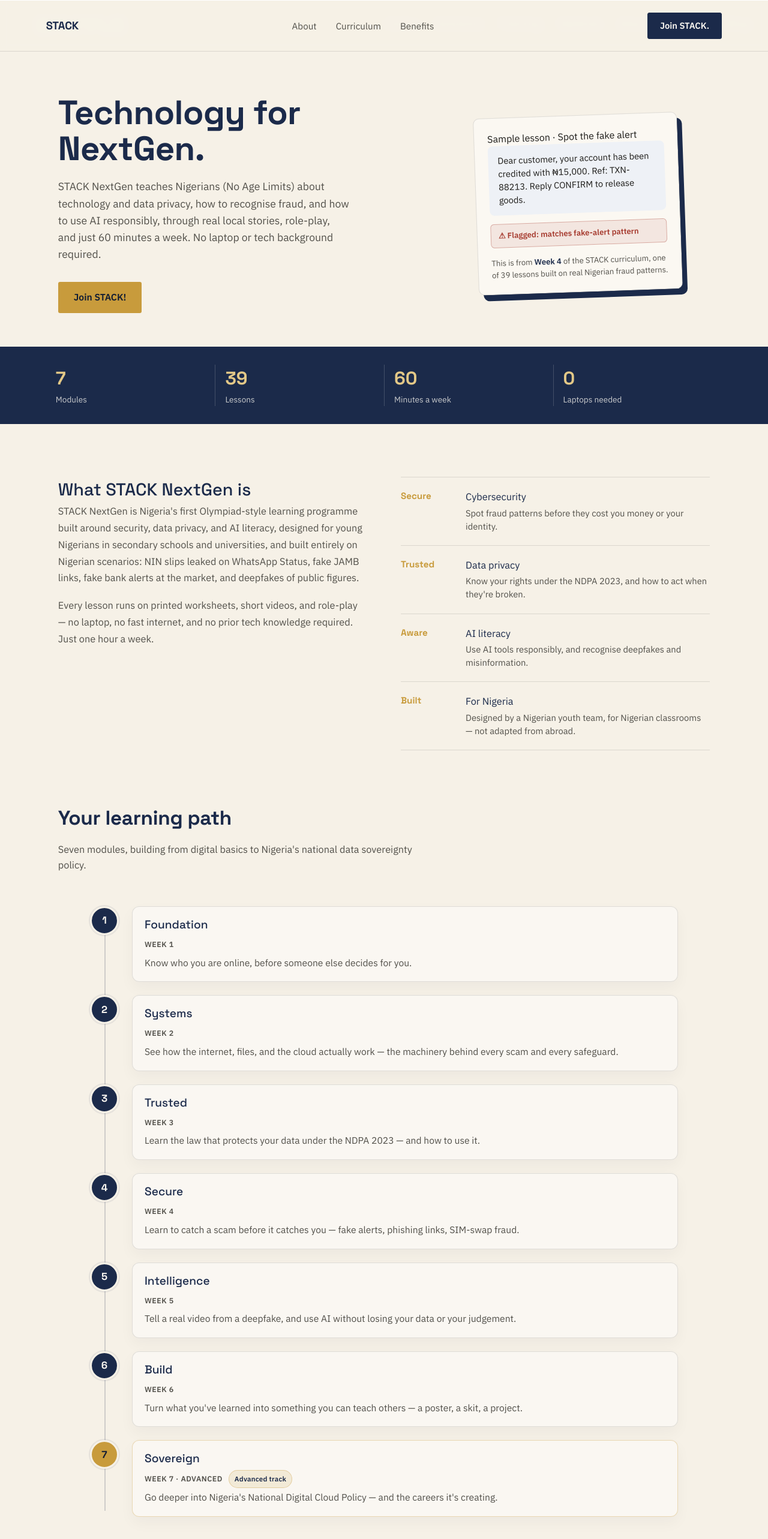
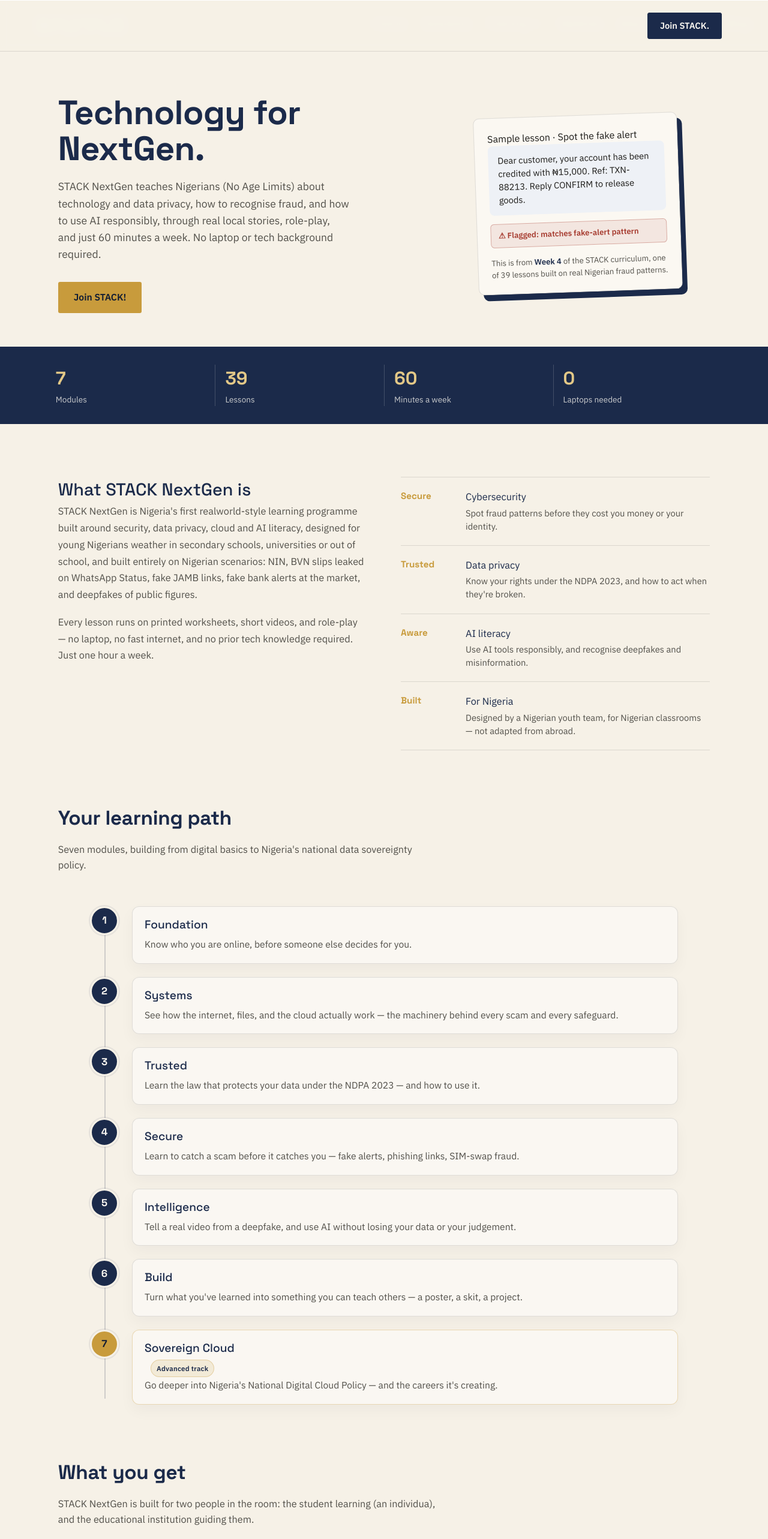
Before and after one commit to BpurpleHq/bpurplehq-web, a Next.js app: page /stack-nextgen in a window 1280 px wide. Shown: the top 2566 px of the page at 60% size. Built offline with nearby package versions, Linux system fonts and the light colour scheme.

Commit message:
stack form

```diff
--- a/app/stack-nextgen/page.tsx
+++ b/app/stack-nextgen/page.tsx
@@ -22,49 +22,49 @@
   {
     num: "1",
     name: "Foundation",
-    weeks: "Week 1",
+    // weeks: "Week 1",
     hook: "Know who you are online, before someone else decides for you.",
     advanced: false,
   },
   {
     num: "2",
     name: "Systems",
-    weeks: "Week 2",
+    // weeks: "Week 2",
     hook: "See how the internet, files, and the cloud actually work — the machinery behind every scam and every safeguard.",
     advanced: false,
   },
   {
     num: "3",
     name: "Trusted",
-    weeks: "Week 3",
+    // weeks: "Week 3",
     hook: "Learn the law that protects your data under the NDPA 2023 — and how to use it.",
     advanced: false,
   },
   {
     num: "4",
     name: "Secure",
-    weeks: "Week 4",
+    // weeks: "Week 4",
     hook: "Learn to catch a scam before it catches you — fake alerts, phishing links, SIM-swap fraud.",
     advanced: false,
   },
   {
     num: "5",
     name: "Intelligence",
-    weeks: "Week 5",
+    // weeks: "Week 5",
     hook: "Tell a real video from a deepfake, and use AI without losing your data or your judgement.",
     advanced: false,
   },
   {
     num: "6",
     name: "Build",
-    weeks: "Week 6",
+    // weeks: "Week 6",
     hook: "Turn what you've learned into something you can teach others — a poster, a skit, a project.",
     advanced: false,
   },
   {
     num: "7",
-    name: "Sovereign",
-    weeks: "Week 7 · Advanced",
+    name: "Sovereign Cloud",
+    // weeks: "Week 7 · Advanced",
     hook: "Go deeper into Nigeria's National Digital Cloud Policy — and the careers it's creating.",
     advanced: true,
   },
@@ -72,11 +72,11 @@
 
 const LEARNER_BENEFITS = [
 
-"- Career head start: Get an early introduction to in-demand fields like cybersecurity, data protection, and cloud computing.",
-"- Zero-barrier entry: Join the pilot at no cost, so anyone can start learning immediately.",
-"- Practical, Nigeria-focused skills: Work through real-life scenarios like fake bank alerts, SMS and EMail phishing attempts, and deepfake scams instead of abstract theory.",
-"- Recognised achievement: Earn a completion certificate, with top performers gaining recognition to showcase your skills." ,
-"- Confidence to handle real online threats: Individuals gain practical skills to identify and respond to common scams.",
+"Career head start: Get an early introduction to in-demand fields like cybersecurity, data protection, and cloud computing.",
+"Zero-barrier entry: Join the cohort at no cost, so anyone can start learning immediately.",
+"Practical, Nigeria-focused skills: Work through real-life scenarios like fake bank alerts, SMS and EMail phishing attempts, and deepfake scams instead of abstract theory.",
+"Recognised achievement: Earn a completion certificate, with top performers gaining recognition to showcase your skills." ,
+"Confidence to handle real online threats: Individuals gain practical skills to identify and respond to common scams.",
 
 ];
 
@@ -190,13 +190,13 @@
     >
       {/* Nav */}
       <nav className={styles.nav}>
-        <div className={styles.navMark}>
+        {/* <div className={styles.navMark}>
           STACK
-        </div>
+        </div> */}
         <div className={styles.navLinks}>
-          <a href="#about">About</a>
+          {/* <a href="#about">About</a>
           <a href="#curriculum">Curriculum</a>
-          <a href="#benefits">Benefits</a>
+          <a href="#benefits">Benefits</a> */}
         </div>
         <a href="#signup" className={styles.navCta}>
           Join STACK.
@@ -274,9 +274,9 @@
               What STACK NextGen is
             </h2>
             <p>
-              STACK NextGen is Nigeria&apos;s first Olympiad-style learning programme built
-              around security, data privacy, and AI literacy, designed for young Nigerians in
-              secondary schools and universities, and built entirely on Nigerian scenarios: NIN
+              STACK NextGen is Nigeria&apos;s first realworld-style learning programme built
+              around security, data privacy, cloud and AI literacy, designed for young Nigerians weather in
+              secondary schools, universities or out of school, and built entirely on Nigerian scenarios: NIN, BVN
               slips leaked on WhatsApp Status, fake JAMB links, fake bank alerts at the market,
               and deepfakes of public figures.
             </p>
@@ -332,7 +332,7 @@
               <div className={styles.pathDot}>{m.num}</div>
               <div className={styles.pathBody}>
                 <h3>{m.name}</h3>
-                <span className={styles.pathWeeks}>{m.weeks}</span>
+                {/* <span className={styles.pathWeeks}>{m.weeks}</span> */}
                 {m.advanced && <span className={styles.pathBadge}>Advanced track</span>}
                 <p className={styles.pathHook}>{m.hook}</p>
               </div>
@@ -372,7 +372,7 @@
       <section id="signup" className={styles.signupSection}>
         <div className={styles.signupInner}>
           <div className={styles.signupIntro}>
-            <h2>Join the pilot</h2>
+            <h2>Join the cohort</h2>
             <p>
               Tell us a bit about yourself and we&apos;ll get you set up — whether you&apos;re
               here to learn, or here to teach.
--- a/components/Navbar.tsx
+++ b/components/Navbar.tsx
@@ -2,7 +2,7 @@
 
 import { useState, useEffect } from "react";
 import { motion, AnimatePresence } from "framer-motion";
-import { X } from "lucide-react";
+import { X, ChevronDown } from "lucide-react";
 import Link from "next/link";
 import Image from "next/image";
 import { HiBars3BottomRight } from "react-icons/hi2";
@@ -10,7 +10,14 @@
 const navLinks = [
   { name: "Home", href: "/" },
   { name: "Solutions", href: "/productsservice/solutions" },
-  { name: "Training", href: "/academy" },
+  {
+    name: "Training",
+    href: "#",
+    children: [
+      { name: "Stack - NextGen", href: "/stack-nextgen" },
+      { name: "Training Academy", href: "/academy" },
+    ],
+  },
   { name: "Ideahub", href: "/intelligent-collaboration" },
   { name: "About", href: "/about" },
   { name: "Contact", href: "/contact" },
@@ -20,6 +27,7 @@
 export default function Navbar() {
   const [isScrolled, setIsScrolled] = useState(false);
   const [isMobileMenuOpen, setIsMobileMenuOpen] = useState(false);
+  const [openDropdown, setOpenDropdown] = useState<string | null>(null); // for mobile
 
   useEffect(() => {
     const handleScroll = () => {
@@ -43,6 +51,7 @@
 
   const handleLinkClick = () => {
     setIsMobileMenuOpen(false);
+    setOpenDropdown(null);
   };
 
   return (
@@ -73,18 +82,46 @@
 
             {/* Desktop Navigation */}
             <div className="hidden lg:flex items-center space-x-6 xl:space-x-8">
-              {navLinks.map((link) => (
-                <Link
-                  key={link.name}
-                  href={link.href}
-                  className="relative group"
-                >
+              {navLinks.map((link) =>
+                link.children ? (
+                  <div key={link.name} className="relative group">
+                    <div className="flex items-center gap-1">
+                      <Link href={link.href} className="relative group">
                         <span className="text-white/90 hover:text-white font-medium text-sm xl:text-base transition-colors duration-300">
                           {link.name}
                         </span>
                         <span className="absolute -bottom-1 left-0 h-0.5 w-0 bg-gradient-to-r from-purple-400 to-amber-400 transition-all duration-300 group-hover:w-full" />
                       </Link>
+                      <ChevronDown className="w-4 h-4 text-white/80" />
+                    </div>
+
+                    {/* Desktop dropdown */}
+                    <div className="absolute left-0 top-full pt-3 opacity-0 invisible group-hover:opacity-100 group-hover:visible transition-all duration-200">
+                      <div className="bg-[#0F0C29]/95 backdrop-blur-md border border-white/10 rounded-lg shadow-xl min-w-[220px]">
+                        <ul className="py-2">
+                          {link.children.map((child) => (
+                            <li key={child.name}>
+                              <Link
+                                href={child.href}
+                                className="block px-4 py-2 text-sm text-white/90 hover:text-white hover:bg-white/5 transition-colors"
+                              >
+                                {child.name}
+                              </Link>
+                            </li>
                           ))}
+                        </ul>
+                      </div>
+                    </div>
+                  </div>
+                ) : (
+                  <Link key={link.name} href={link.href} className="relative group">
+                    <span className="text-white/90 hover:text-white font-medium text-sm xl:text-base transition-colors duration-300">
+                      {link.name}
+                    </span>
+                    <span className="absolute -bottom-1 left-0 h-0.5 w-0 bg-gradient-to-r from-purple-400 to-amber-400 transition-all duration-300 group-hover:w-full" />
+                  </Link>
+                )
+              )}
             </div>
 
             {/* Mobile Menu Button */}
@@ -114,7 +151,54 @@
             className="fixed inset-0 z-40 bg-gradient-to-br from-[#0F0C29] via-[#1a0533] to-[#0D0D1A] lg:hidden overflow-y-auto"
           >
             <div className="flex flex-col items-center justify-center min-h-screen py-20 px-4 space-y-6 sm:space-y-8">
-              {navLinks.map((link, index) => (
+              {navLinks.map((link, index) =>
+                link.children ? (
+                  <motion.div
+                    key={link.name}
+                    initial={{ opacity: 0, y: 20 }}
+                    animate={{ opacity: 1, y: 0 }}
+                    transition={{ delay: index * 0.1 }}
+                    className="w-full max-w-xs"
+                  >
+                    <button
+                      onClick={() =>
+                        setOpenDropdown(openDropdown === link.name ? null : link.name)
+                      }
+                      className="flex items-center justify-between w-full text-2xl sm:text-3xl font-heading font-bold text-white hover:text-transparent hover:bg-clip-text hover:bg-gradient-to-r hover:from-purple-400 hover:to-amber-400 transition-all duration-300"
+                    >
+                      {link.name}
+                      <ChevronDown
+                        className={`w-6 h-6 transition-transform ${
+                          openDropdown === link.name ? "rotate-180" : ""
+                        }`}
+                      />
+                    </button>
+
+                    <AnimatePresence>
+                      {openDropdown === link.name && (
+                        <motion.ul
+                          initial={{ height: 0, opacity: 0 }}
+                          animate={{ height: "auto", opacity: 1 }}
+                          exit={{ height: 0, opacity: 0 }}
+                          transition={{ duration: 0.2 }}
+                          className="mt-2 space-y-2 pl-4"
+                        >
+                          {link.children.map((child) => (
+                            <li key={child.name}>
+                              <Link
+                                href={child.href}
+                                onClick={handleLinkClick}
+                                className="block text-base sm:text-lg text-white/80 hover:text-white transition-colors"
+                              >
+                                {child.name}
+                              </Link>
+                            </li>
+                          ))}
+                        </motion.ul>
+                      )}
+                    </AnimatePresence>
+                  </motion.div>
+                ) : (
                   <motion.div
                     key={link.name}
                     initial={{ opacity: 0, y: 20 }}
@@ -129,7 +213,9 @@
                       {link.name}
                     </Link>
                   </motion.div>
-              ))}
+                )
+              )}
+
               <motion.div
                 initial={{ opacity: 0, y: 20 }}
                 animate={{ opacity: 1, y: 0 }}
--- a/constants/index.ts
+++ b/constants/index.ts
@@ -66,6 +66,14 @@
         id: 1,
         title: 'Academy',
         url: '/academy',
+        children: [
+      {
+        id: 11,
+        title: 'Stack-NextGen',
+        url: '/stack-nextgen',
+      },
+
+    ],
     },
 
     {
```
Lines whose indentation alone changed are shown as unchanged.
